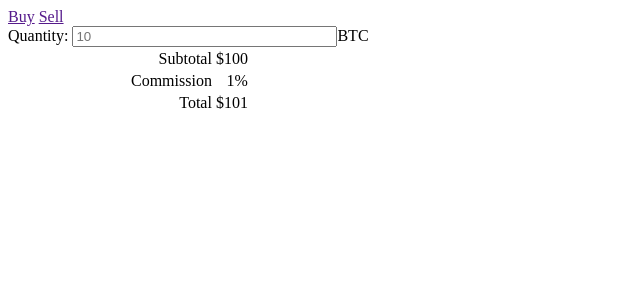
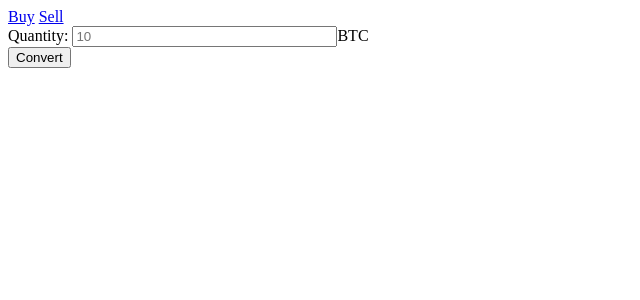
Before and after one commit to kilimchoi/coinbase_challenge, a Django app: page / in a window 1280 px wide. Shown: the top 300 px of the page, without its empty margins (0-640 px from the left). Run offline with Django 3.2, Linux system fonts and the light colour scheme; parts of the project's set-up code (start-up, migrations or seed data) failed here and were passed over; some libraries are stand-ins or nearby versions.

Commit message:
adding all

```diff
--- a/btcconverter/settings.py
+++ b/btcconverter/settings.py
@@ -130,6 +130,7 @@ INSTALLED_APPS = (
     'django.contrib.sites',
     'django.contrib.messages',
     'django.contrib.staticfiles',
+    'jsonify',
     # Uncomment the next line to enable the admin:
     # 'django.contrib.admin',
     # Uncomment the next line to enable admin documentation:
--- a/btcconverter/templates/static/index.html
+++ b/btcconverter/templates/static/index.html
@@ -12,11 +12,10 @@
     	</style>
     	<script src="//ajax.googleapis.com/ajax/libs/jquery/1.9.1/jquery.min.js"></script>
     	<script>
-			var askArr = {{ asks }}
+			/**var askArr = "{{ asks }}"
 			console.log(askArr);
-			var bidsArr = {{ bids }}
+			var bidsArr = "{{ bids }}"
 			function getTheLowestAsks() {
-				alert("enters");
 				console.log("enters");
 				var quantity = $("#quantity").value();
 				var subtotal = 0;
@@ -74,29 +73,38 @@
 
 
 			}
+
+			function httpGet() {
+				var xmlHttp = null;
+				var url = "http://www.bitstamp.net/api/order_book";
+				xmlHttp = new XMLHttpRequest();
+				xmlHttp.open("GET", url, false);
+				console.log(xmlHttp.responseText);
+			}**/
+
+	</script>
+	<script>
+			  (function(i,s,o,g,r,a,m){i['GoogleAnalyticsObject']=r;i[r]=i[r]||function(){
+			  (i[r].q=i[r].q||[]).push(arguments)},i[r].l=1*new Date();a=s.createElement(o),
+			  m=s.getElementsByTagName(o)[0];a.async=1;a.src=g;m.parentNode.insertBefore(a,m)
+			  })(window,document,'script','//www.google-analytics.com/analytics.js','ga');
+
+			  ga('create', 'UA-43691719-2', 'btc-converter.herokuapp.com');
+			  ga('send', 'pageview');
+
 	</script>
    	</head>
 	<body>
 		<nav>
-			<a href="">Buy</a>
-			<a href="">Sell</a>
+			<a href="/buy">Buy</a>
+			<a href="/sell">Sell</a>
 		</nav>
-		<label>Quantity:</label> <input type="text" placeholder="10" size="30" id="quantity" oncomplete="getTheLowestAsks()"><label>BTC</label>
-		<table class="table">
-			<tr>
-				<td class="align-right">Subtotal</td>
-				<td class="align-right" id="subtotal">$100</td>
-			</tr>
-			<tr>
-				<td class="align-right">Commission</td>
-				<td class="align-right" id="commission">1%</td>
-			</tr>
-			<tr>
-				<td class="align-right">Total</td>
-				<td class="align-right" id="commission">$101</td>
-			</tr>
-
-		</table>
+		<form action="converted" method="post">
+			{% csrf_token %}
+			<label>Quantity:</label> <input type="text" placeholder="10" size="30" id="quantity"><label>BTC</label>
+			<br />
+			<input type="submit" value="Convert">
+		</form>
 	</body>
 
 </html>
--- a/btcconverter/urls.py
+++ b/btcconverter/urls.py
@@ -1,6 +1,6 @@
 from django.conf.urls import patterns, include, url
 from django.views.generic import TemplateView
-from views import get_bids, get_asks
+
 
 # Uncomment the next two lines to enable the admin:
 # from django.contrib import admin
@@ -8,6 +8,9 @@ from views import get_bids, get_asks
 
 urlpatterns = patterns('',
 	(r"^$", TemplateView.as_view(template_name="static/index.html")),
+	(r"^buy$", TemplateView.as_view(template_name="static/index.html")),
+	(r"^sell$", TemplateView.as_view(template_name="static/index.html")),
+	(r"^converted$", 'btcconverter.views.converted'),
     # Examples:
     # url(r'^$', 'btcconverter.views.home', name='home'),
     # url(r'^btcconverter/', include('btcconverter.foo.urls')),
```
Also changed, not shown: btcconverter/views.py (+7 -13 lines).
